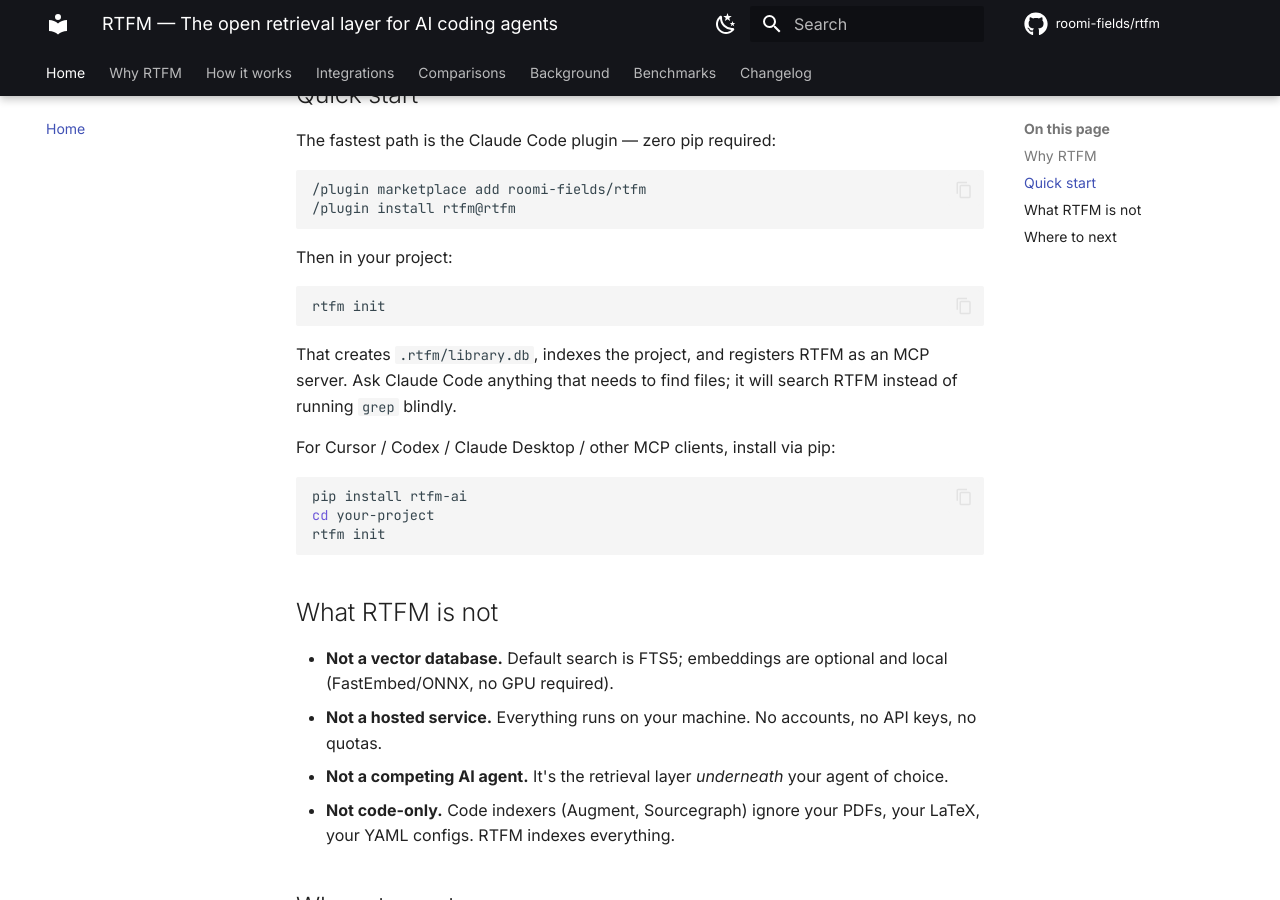
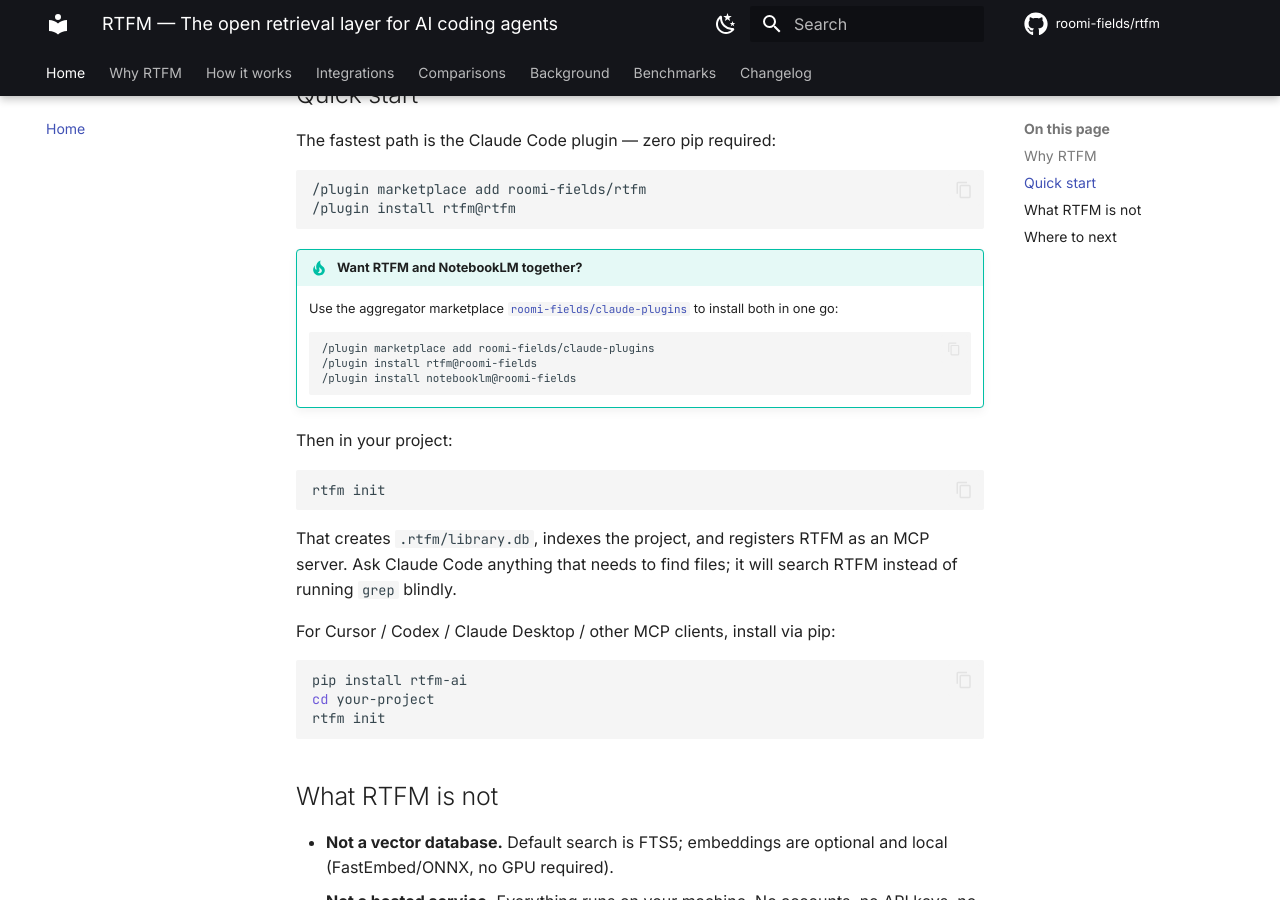
Before and after one commit to roomi-fields/rtfm, an MkDocs documentation site: the page built from docs/index.md, in a window 1280 px wide and 900 px high, scrolled down 1739 px. Built offline with MkDocs 1.6.1 and Material for MkDocs 9.7.7, drawn with Linux system fonts in a browser that asks for light colours; comment, search, counter and statistics services are not loaded.

Commit message:
docs: link to roomi-fields/claude-plugins aggregator marketplace
Adds a callout in README, docs/index.md, and notebooklm-integration.md
pointing users to the new roomi-fields/claude-plugins marketplace where
RTFM and notebooklm-mcp can be installed together in one go.

The standalone roomi-fields/rtfm marketplace remains the canonical
single-plugin entry; the aggregator just lets users grab both at once
without losing the version-source-of-truth (RTFM is sourced from this
repo via source: github in the aggregator).

````diff
--- a/docs/index.md
+++ b/docs/index.md
@@ -82,6 +82,16 @@
 /plugin marketplace add roomi-fields/rtfm
 /plugin install rtfm@rtfm
 ```
+
+!!! tip "Want RTFM and NotebookLM together?"
+    Use the aggregator marketplace
+    [`roomi-fields/claude-plugins`](https://github.com/roomi-fields/claude-plugins)
+    to install both in one go:
+    ```
+    /plugin marketplace add roomi-fields/claude-plugins
+    /plugin install rtfm@roomi-fields
+    /plugin install notebooklm@roomi-fields
+    ```
 
 Then in your project:
 
````
Also changed, not shown: README.md (+8 -0 lines), docs/notebooklm-integration.md (+10 -0 lines).
